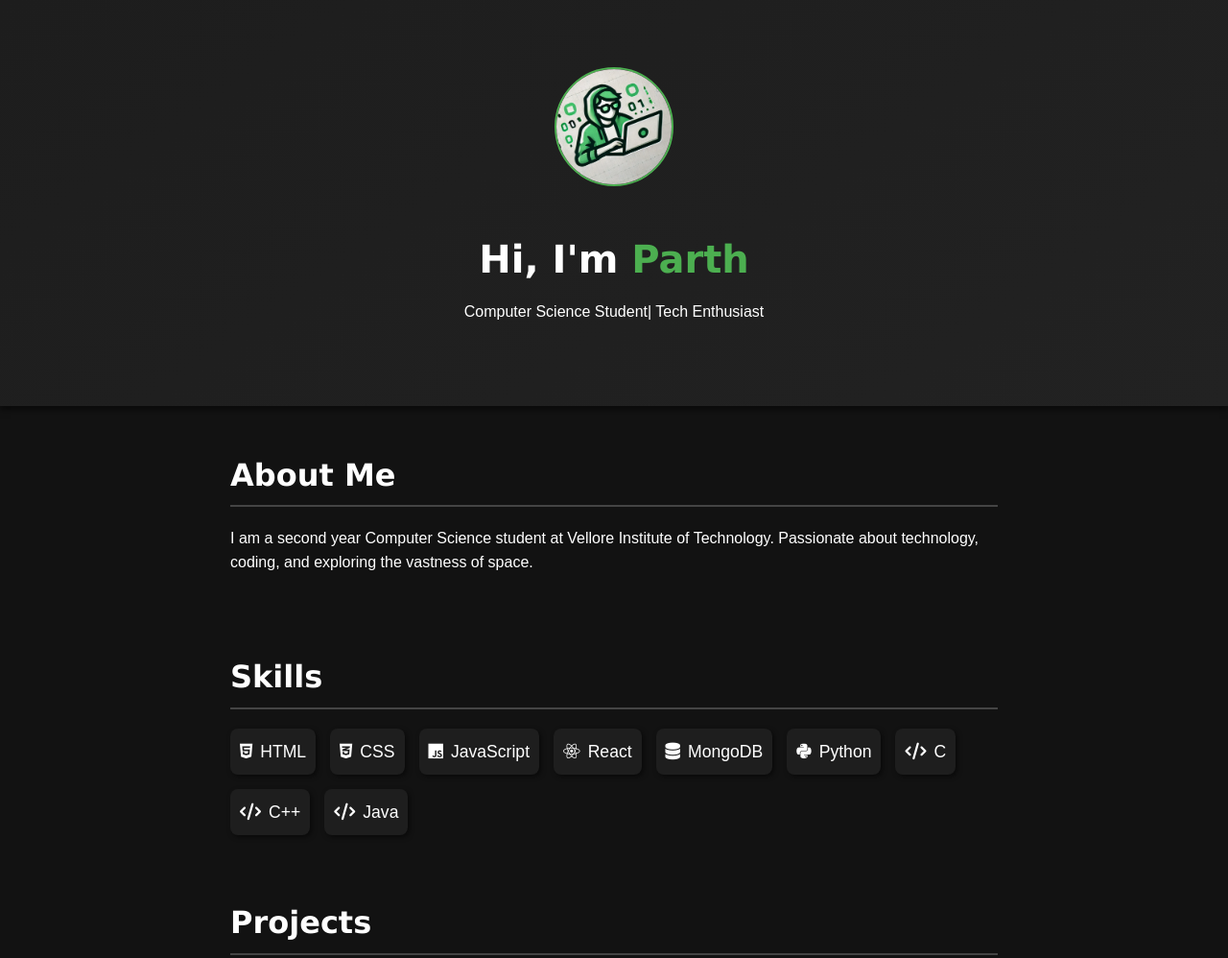
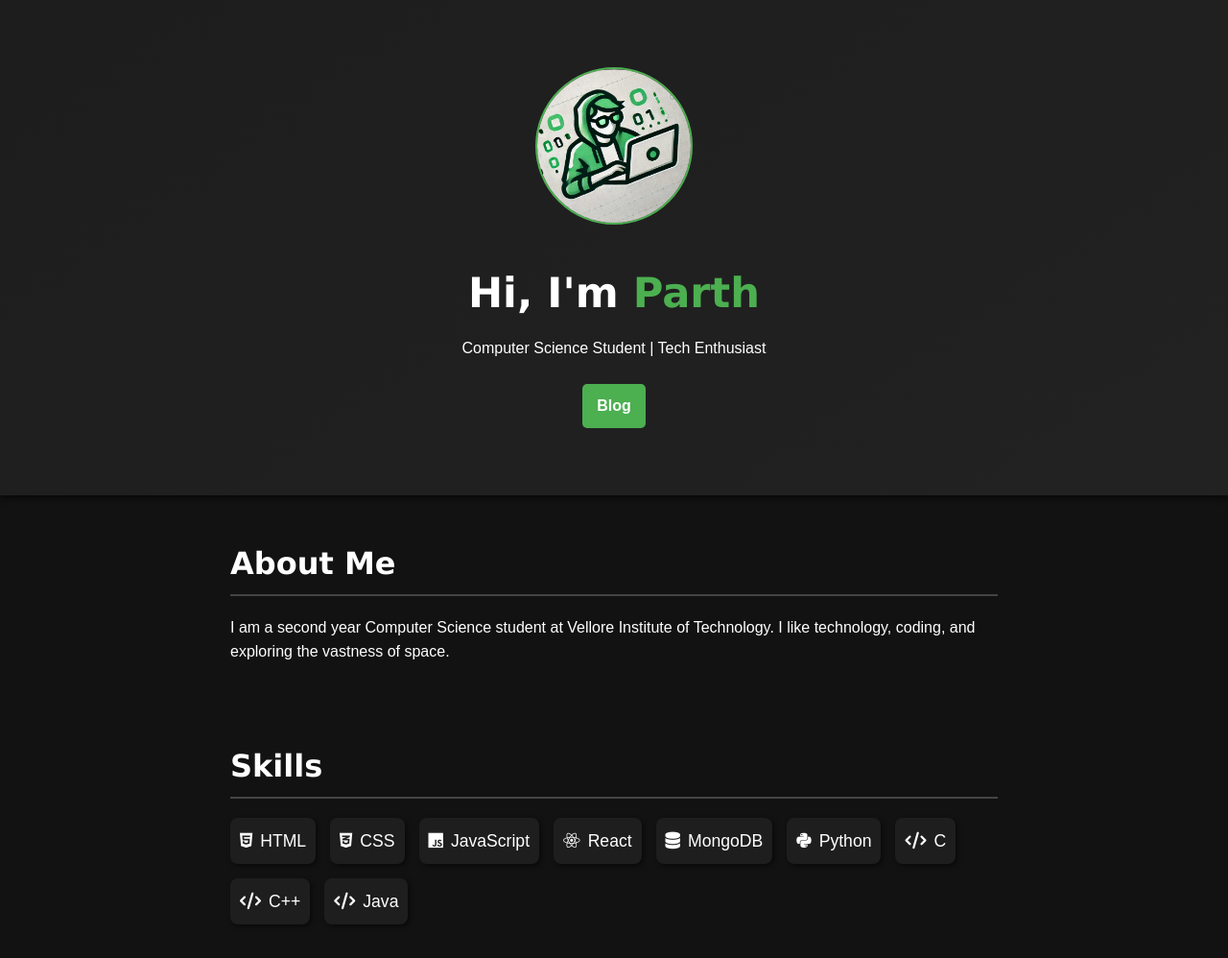
Before and after one commit to parthsidpara/portfolio, a plain HTML site: page index.html in a window 1280 px wide. Shown: the top 998 px of the page at 96% size. Drawn offline with Linux system fonts and the light colour scheme.

Commit message:
footer, style minor changes

```diff
--- a/index.html
+++ b/index.html
@@ -12,13 +12,14 @@
         <div class="container">
             <img src="profile.png" alt="Profile Picture" class="profile-img">
             <h1>Hi, I'm <span class="highlight">Parth</span></h1>
-            <p>Computer Science Student| Tech Enthusiast</p>
+            <p>Computer Science Student | Tech Enthusiast</p>
+            <a href="https://parthsidpara.github.io/" class="btn">Blog</a>
         </div>
     </header>
 
     <section id="about" class="container">
         <h2>About Me</h2>
-        <p>I am a second year Computer Science student at Vellore Institute of Technology. Passionate about technology, coding, and exploring the vastness of space.</p>
+        <p>I am a second year Computer Science student at Vellore Institute of Technology. I like technology, coding, and exploring the vastness of space.</p>
     </section>
 
     <section id="skills" class="container">
@@ -67,7 +68,7 @@
     </section>
 
     <footer>
-        <p>© 2024 Parth. All Rights Reserved.</p>
+        <p id="copyright"></p>
     </footer>
 
     <script src="script.js"></script>
--- a/script.js
+++ b/script.js
@@ -0,0 +1,3 @@
+// Copyright in footer
+const year = new Date().getFullYear();
+document.getElementById("copyright").textContent = `© ${year} Parth. All Rights Reserved.`;
--- a/styles.css
+++ b/styles.css
@@ -13,7 +13,7 @@ h1, h2, h3 {
 }
 
 h1 {
-    font-size: 2.5rem;
+    font-size: 2.7rem;
 }
 
 h2 {
@@ -43,11 +43,17 @@ header {
 }
 
 header .profile-img {
-    width: 120px;
-    height: 120px;
+    width: 160px;
+    height: 160px;
     border-radius: 50%;
     border: 2px solid #4caf50;
-    margin-bottom: 10px;
+    transition: transform 0.3s ease, border-color 0.3s ease, box-shadow 0.3s ease;
+}
+
+header .profile-img:hover {
+    transform: scale(1.1); /* Slightly enlarges the image */
+    border-color: #45a049; /* Changes border color to a lighter green */
+    box-shadow: 0 6px 15px rgba(72, 239, 128, 0.3); /* Glowing effect */
 }
 
 .highlight {
@@ -93,6 +99,7 @@ header .profile-img {
 .btn {
     display: inline-block;
     text-decoration: none;
+    font-weight: 600;
     background: #4caf50;
     color: #fff;
     padding: 10px 15px;
@@ -102,7 +109,7 @@ header .profile-img {
 }
 
 .btn:hover {
-    background: #45a049;
+    background: #2e7d32;
 }
 
 /* Socials */
```
